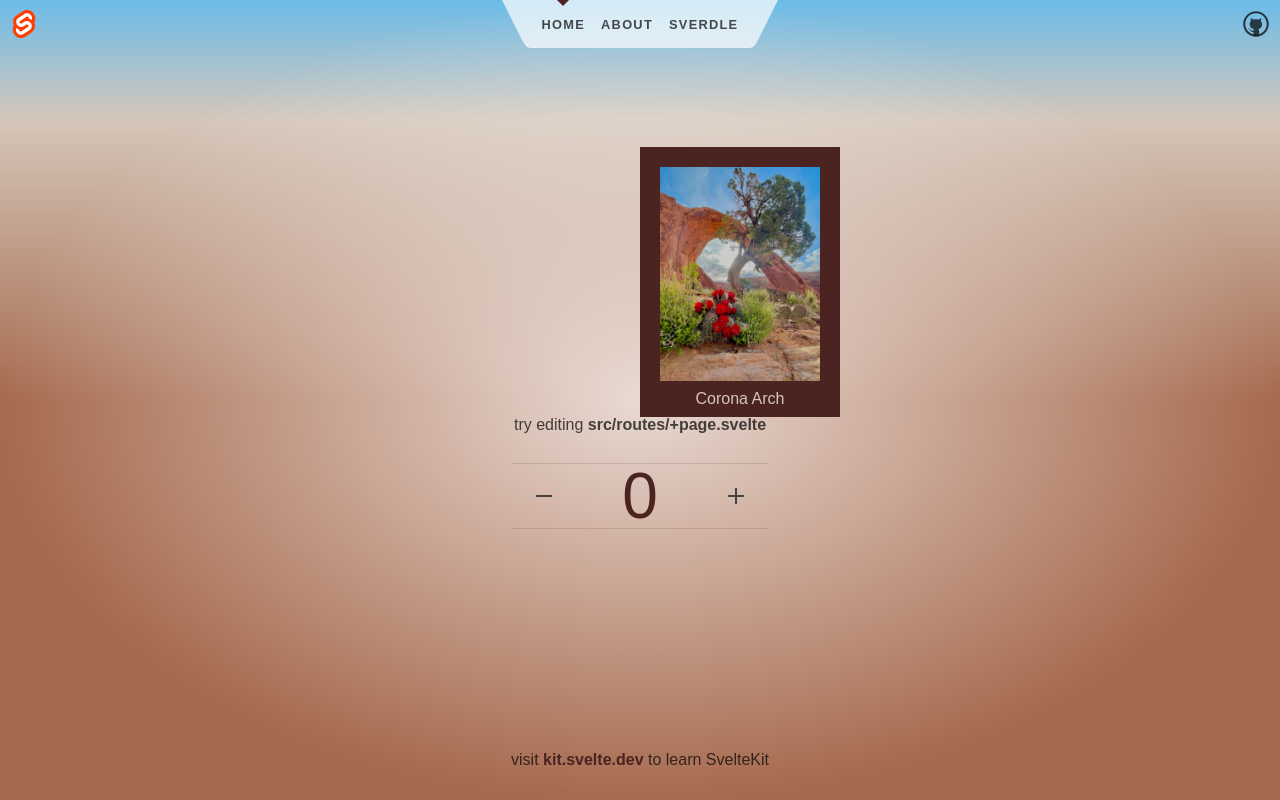
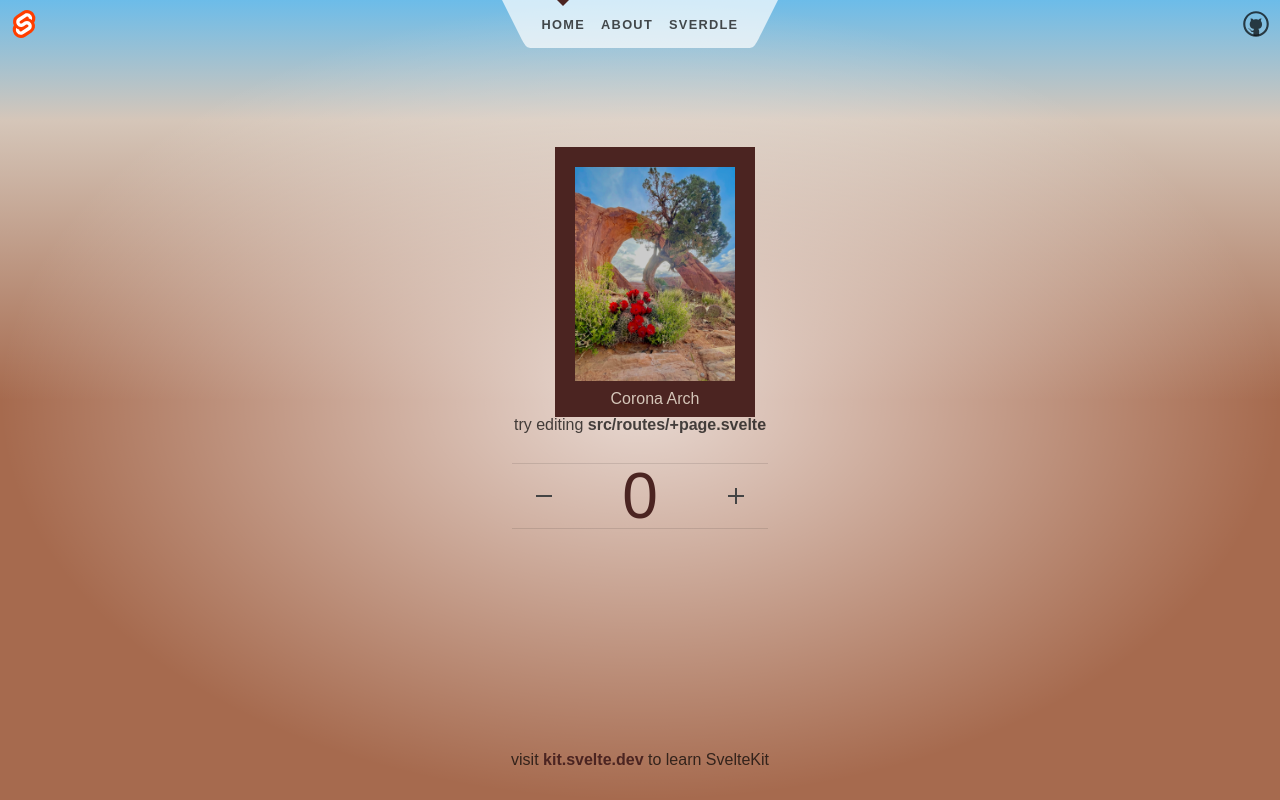
Before and after one commit to Sheilabob/bobbiesarches, a SvelteKit app: page / in a window 1280 px wide. Built offline with nearby package versions, Linux system fonts and the light colour scheme.

Commit message:
fixed position and alignment

```diff
--- a/src/routes/PictureCard.svelte
+++ b/src/routes/PictureCard.svelte
@@ -109,7 +109,8 @@
     background-color: #4b2421;
     overflow: hidden;
     color: #d5c6b9;
-    /* display: flex; */
+    display: flex;
+    flex-direction: column;
     /* justify-content: center; */
     /* align-items: center; */
   }
```
